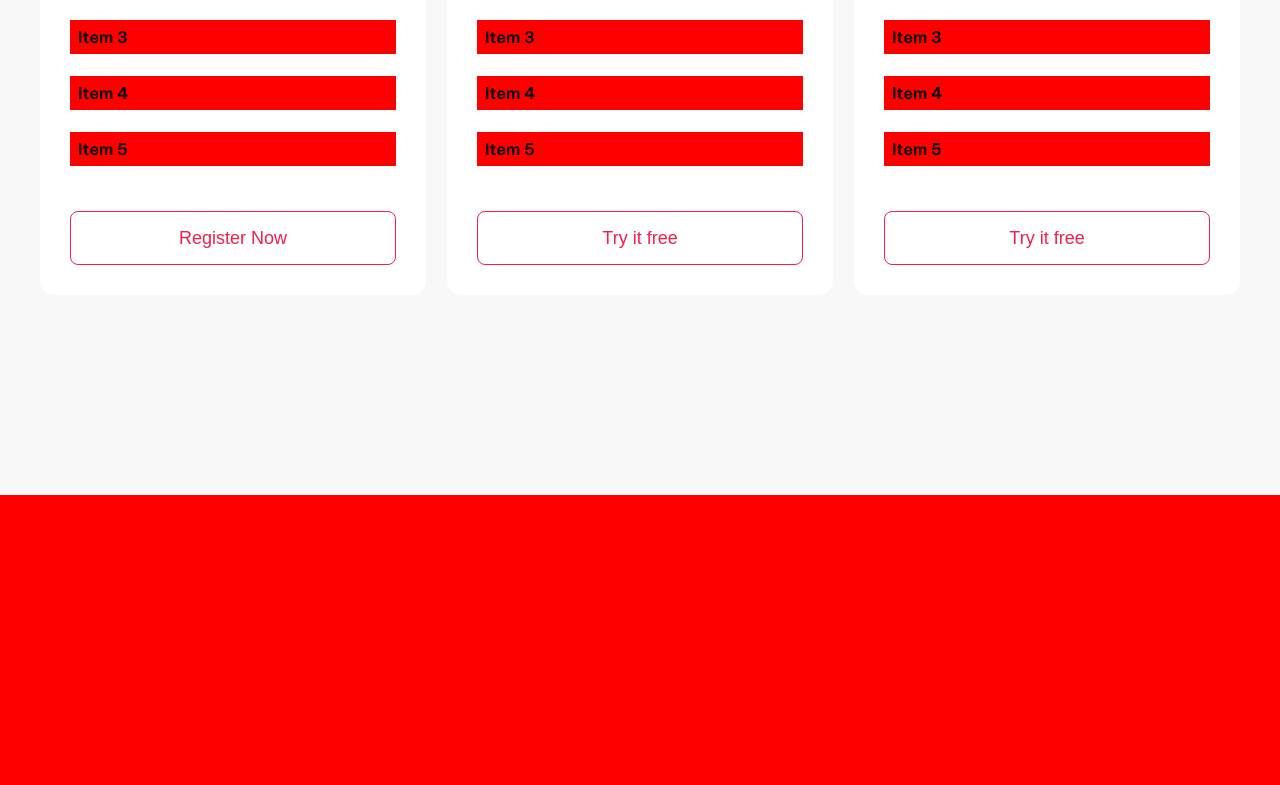
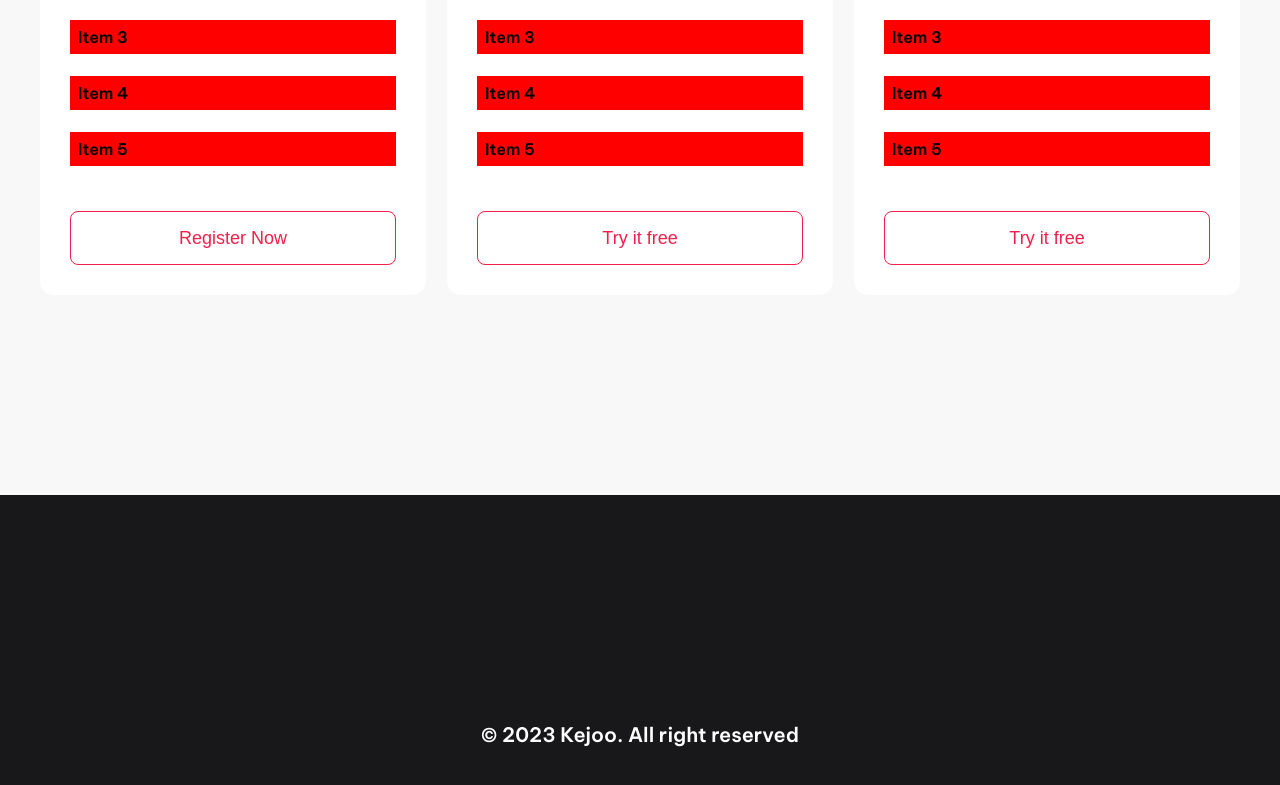
Before and after one commit to gustavoalvim41/kejoo, a React (Vite) app: page / in a window 1280 px wide. Shown: the part 2773-3558 px from the top of the page. Built offline with nearby package versions, Linux system fonts and the light colour scheme.

Commit message:
styling footer initial

```diff
--- a/src/components/Footer/index.jsx
+++ b/src/components/Footer/index.jsx
@@ -4,7 +4,9 @@ import './styles.sass';
 const Footer = () => {
   return (
     <footer>
-
+      <div className='container'>
+        <p>© 2023 Kejoo. All right reserved</p>
+      </div>
     </footer>
   )
 }
--- a/src/components/Footer/styles.sass
+++ b/src/components/Footer/styles.sass
@@ -1,7 +1,24 @@
+@use '../../styles/variables'
+@use '../../styles/mixins'
+
 footer
   width: 100%
   height: 48rem
 
   margin: 20rem 0 0 0
 
-  background-color: red
+  display: flex
+  justify-content: center
+
+  background-color: variables.$black
+
+  .container
+    @include mixins.Container
+    font-size: 2rem
+    font-weight: 600
+
+    display: flex
+    align-items: center
+    justify-content: center
+
+    color: variables.$white
```
